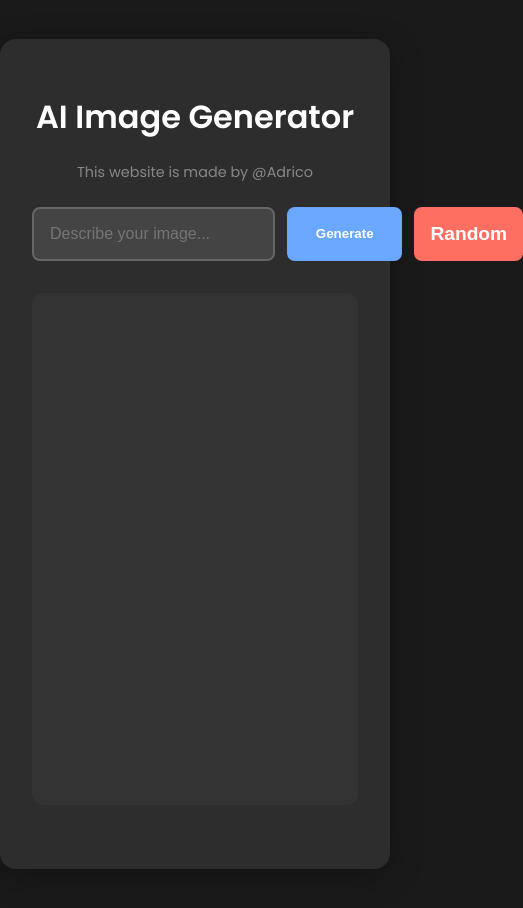
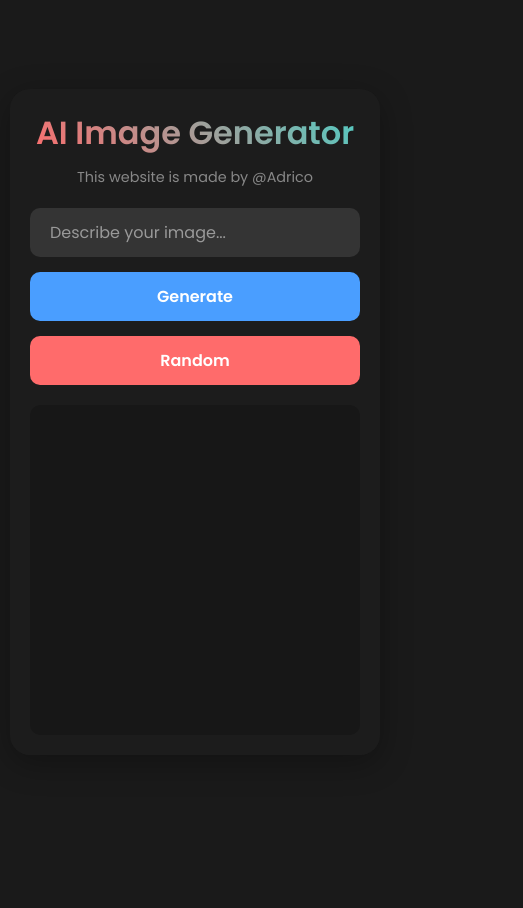
Before and after one commit to adricocorson/imagegenerator, a website: page index.html in a window 390 px wide. Shown: the whole page, 523 px wide, since content can reach past the window. After the commit the page ends 844 px from the top, so only its background shows below. Drawn offline with Linux system fonts and the light colour scheme.

Commit message:
Fix mobile layout and improve responsive design

```diff
--- a/styles.css
+++ b/styles.css
@@ -1,4 +1,153 @@
-/* Initial Loader Styles */
+* {
+  margin: 0;
+  padding: 0;
+  box-sizing: border-box;
+  font-family: 'Poppins', sans-serif;
+}
+
+body {
+  background-color: #1a1a1a;
+  color: #ffffff;
+  min-height: 100vh;
+  display: flex;
+  justify-content: center;
+  align-items: center;
+  padding: 20px;
+}
+
+.container {
+  max-width: 800px;
+  width: 100%;
+  padding: 30px;
+  background: rgba(30, 30, 30, 0.7);
+  border-radius: 20px;
+  box-shadow: 0 8px 32px 0 rgba(0, 0, 0, 0.3);
+  backdrop-filter: blur(10px);
+  display: flex;
+  flex-direction: column;
+  gap: 20px;
+}
+
+.title-container {
+  text-align: center;
+  margin-bottom: 20px;
+}
+
+h1 {
+  font-size: 2.5em;
+  margin-bottom: 10px;
+  background: linear-gradient(45deg, #ff6b6b, #4ecdc4);
+  -webkit-background-clip: text;
+  background-clip: text;
+  -webkit-text-fill-color: transparent;
+}
+
+.credit {
+  color: #888;
+  font-size: 0.9em;
+}
+
+.input-container {
+  display: flex;
+  flex-wrap: wrap;
+  gap: 10px;
+  margin-bottom: 20px;
+  width: 100%;
+}
+
+input {
+  flex: 1;
+  min-width: 200px;
+  padding: 12px 20px;
+  border: none;
+  border-radius: 10px;
+  background: rgba(255, 255, 255, 0.1);
+  color: white;
+  font-size: 1em;
+}
+
+input::placeholder {
+  color: rgba(255, 255, 255, 0.5);
+}
+
+button {
+  padding: 12px 25px;
+  border: none;
+  border-radius: 10px;
+  cursor: pointer;
+  font-size: 1em;
+  font-weight: 600;
+  transition: all 0.3s ease;
+}
+
+button:first-of-type {
+  background: #4a9eff;
+  color: white;
+}
+
+.dice-button {
+  background: #ff6b6b;
+  color: white;
+}
+
+button:hover {
+  transform: translateY(-2px);
+  box-shadow: 0 5px 15px rgba(0, 0, 0, 0.2);
+}
+
+#image-container {
+  width: 100%;
+  display: flex;
+  justify-content: center;
+  align-items: center;
+}
+
+#image-wrapper {
+  width: 100%;
+  max-width: 512px;
+  aspect-ratio: 1;
+  border-radius: 10px;
+  overflow: hidden;
+  background: rgba(0, 0, 0, 0.2);
+}
+
+#generated-image {
+  width: 100%;
+  height: 100%;
+  object-fit: cover;
+  opacity: 0;
+  transition: opacity 0.5s ease;
+}
+
+#loading {
+  text-align: center;
+  margin: 20px 0;
+}
+
+.loading-text {
+  color: #4a9eff;
+  font-size: 1.2em;
+  animation: pulse 1.5s infinite;
+}
+
+.status-message {
+  text-align: center;
+  padding: 10px;
+  border-radius: 5px;
+  margin-top: 10px;
+  display: none;
+}
+
+.status-message.error {
+  background: rgba(255, 107, 107, 0.2);
+  color: #ff6b6b;
+}
+
+.status-message.success {
+  background: rgba(78, 205, 196, 0.2);
+  color: #4ecdc4;
+}
+
 .preloader {
   position: fixed;
   top: 0;
@@ -9,196 +158,66 @@
   display: flex;
   justify-content: center;
   align-items: center;
-  z-index: 9999;
+  z-index: 1000;
   transition: opacity 0.5s ease;
 }
 
 .loader {
-  position: relative;
-  width: 120px;
-  height: 90px;
-  margin: 0 auto;
+  width: 50px;
+  height: 50px;
+  border: 5px solid #333;
+  border-top-color: #4a9eff;
+  border-radius: 50%;
+  animation: spin 1s infinite linear;
 }
 
-.loader:before {
-  content: "";
-  position: absolute;
-  bottom: 30px;
-  left: 50px;
-  height: 30px;
-  width: 30px;
-  border-radius: 50%;
-  background: #2a9d8f;
-  animation: loading-bounce 0.5s ease-in-out infinite alternate;
-}
-
-.loader:after {
-  content: "";
-  position: absolute;
-  right: 0;
-  top: 0;
-  height: 7px;
-  width: 45px;
-  border-radius: 4px;
-  box-shadow: 0 5px 0 #f2f2f2, -35px 50px 0 #f2f2f2, -70px 95px 0 #f2f2f2;
-  animation: loading-step 1s ease-in-out infinite;
-}
-
-@keyframes loading-bounce {
-  0% { transform: scale(1, 0.7); }
-  40% { transform: scale(0.8, 1.2); }
-  60% { transform: scale(1, 1); }
-  100% { bottom: 140px; }
-}
-
-@keyframes loading-step {
-  0% {
-    box-shadow: 0 10px 0 rgba(0,0,0,0),
-            0 10px 0 #f2f2f2,
-            -35px 50px 0 #f2f2f2,
-            -70px 90px 0 #f2f2f2;
-  }
-  100% {
-    box-shadow: 0 10px 0 #f2f2f2,
-            -35px 50px 0 #f2f2f2,
-            -70px 90px 0 #f2f2f2,
-            -70px 90px 0 rgba(0,0,0,0);
+@keyframes spin {
+  to {
+    transform: rotate(360deg);
   }
 }
 
-/* Main Styles */
+@keyframes pulse {
+  0% {
+    opacity: 0.6;
+  }
+  50% {
+    opacity: 1;
+  }
+  100% {
+    opacity: 0.6;
+  }
+}
+
+/* Mobile Responsiveness */
+@media (max-width: 600px) {
   body {
-  font-family: 'Poppins', sans-serif;
-  background: #1a1a1a;
-  color: #ffffff;
-  margin: 0;
-  padding: 2rem;
-  min-height: 100vh;
-  display: flex;
-  justify-content: center;
-  align-items: center;
+    padding: 10px;
   }
 
   .container {
-  background: #2d2d2d;
-  padding: 2rem;
-  border-radius: 16px;
-  box-shadow: 0 8px 32px rgba(0,0,0,0.3);
-  max-width: 800px;
+    padding: 20px;
+  }
+
+  h1 {
+    font-size: 2em;
+  }
+
+  .input-container {
+    flex-direction: column;
+    gap: 15px;
+  }
+
+  input {
+    width: 100%;
+    min-width: unset;
+  }
+
+  button {
     width: 100%;
   }
 
-.title-container {
-  text-align: center;
-  margin-bottom: 1.5rem;
+  #image-wrapper {
+    max-width: 100%;
   }
-
-.credit {
-  font-size: 0.9rem;
-  color: #888;
-  margin-top: 0.5rem;
 }
-
-.input-container {
-  display: grid;
-  grid-template-columns: 1fr auto auto;
-  gap: 12px;
-  margin-bottom: 2rem;
-}
-
-input[type="text"] {
-  padding: 1rem;
-  background: #444;
-  border: 2px solid #666;
-  border-radius: 8px;
-  color: white;
-  font-size: 1rem;
-  transition: all 0.3s ease;
-}
-
-input[type="text"]:focus {
-  border-color: #6aa8ff;
-  outline: none;
-  box-shadow: 0 0 8px rgba(106, 168, 255, 0.3);
-}
-
-button {
-  padding: 1rem 1.8rem;
-  border: none;
-  border-radius: 8px;
-  font-weight: 600;
-  cursor: pointer;
-  transition: transform 0.2s ease;
-}
-
-button:hover {
-  transform: translateY(-2px);
-}
-
-button:active {
-  transform: translateY(0);
-}
-
-button:not(.dice-button) {
-  background: #6aa8ff;
-  color: white;
-}
-
-.dice-button {
-  background: #ff6f61;
-  color: white;
-  font-size: 1.2rem;
-  padding: 1rem;
-}
-
-#image-container {
-  margin: 2rem 0;
-  border-radius: 12px;
-  overflow: hidden;
-  background: #333;
-  min-height: 512px;
-  position: relative;
-}
-
-#image-wrapper {
-  position: relative;
-  padding-top: 100%;
-}
-
-#generated-image {
-  position: absolute;
-  top: 0;
-  left: 0;
-  width: 100%;
-  height: 100%;
-  object-fit: cover;
-  opacity: 0;
-  transition: opacity 0.5s ease;
-}
-
-#loading {
-  text-align: center;
-  margin-top: 2rem;
-}
-
-.loading-text {
-  color: #888;
-  font-style: italic;
-}
-
-.status-message {
-  padding: 1rem;
-  border-radius: 8px;
-  margin-top: 1rem;
-  display: none;
-}
-
-.status-message.success {
-  background: #4CAF50;
-  color: white;
-}
-
-.status-message.error {
-  background: #f44336;
-  color: white;
-}
```
Lines whose indentation alone changed are shown as unchanged.
